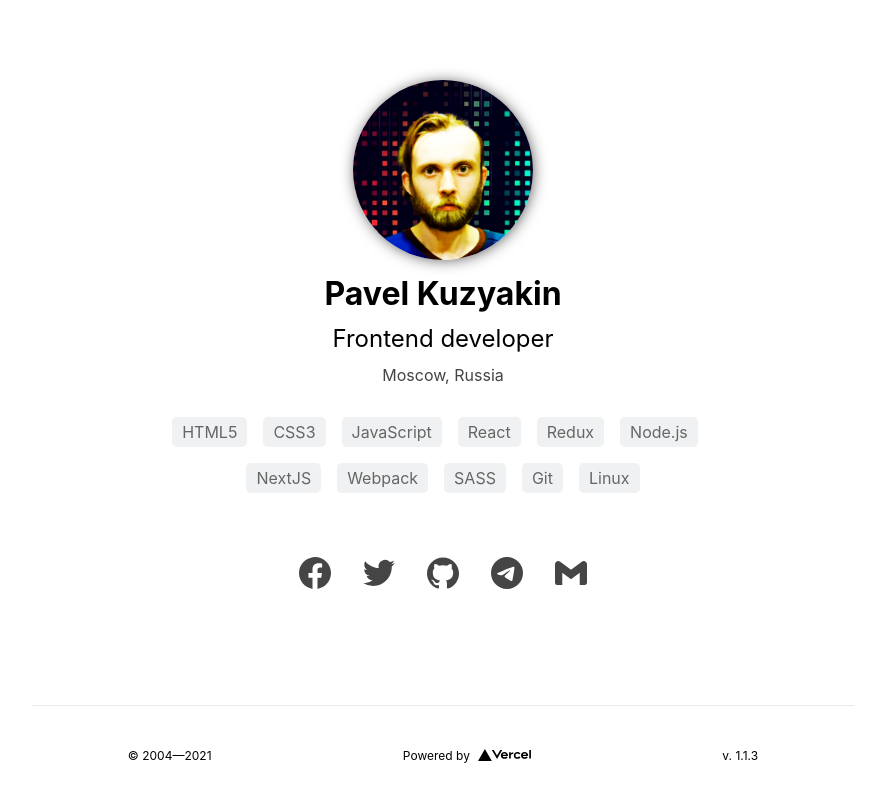
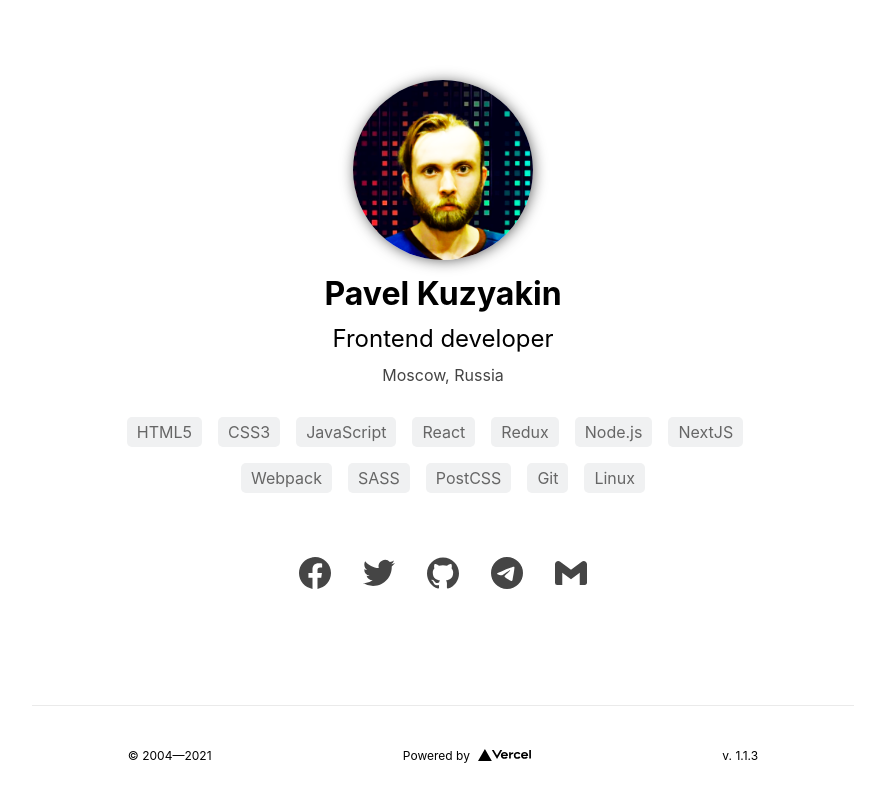
Before and after one commit to iposho/kuzyakin.me, a Next.js app: page / in a window 1280 px wide. Shown: the top 802 px of the page, without its empty margins (197-1082 px from the left). Built offline with nearby package versions, Linux system fonts and the light colour scheme.

Commit message:
- eslint rules fix

```diff
--- a/config/skills.js
+++ b/config/skills.js
@@ -27,6 +27,9 @@ const skills = [
     name: 'SASS',
   },
   {
+    name: 'PostCSS',
+  },
+  {
     name: 'Git',
   },
   {
```
Also changed, not shown: .eslintrc.js.
